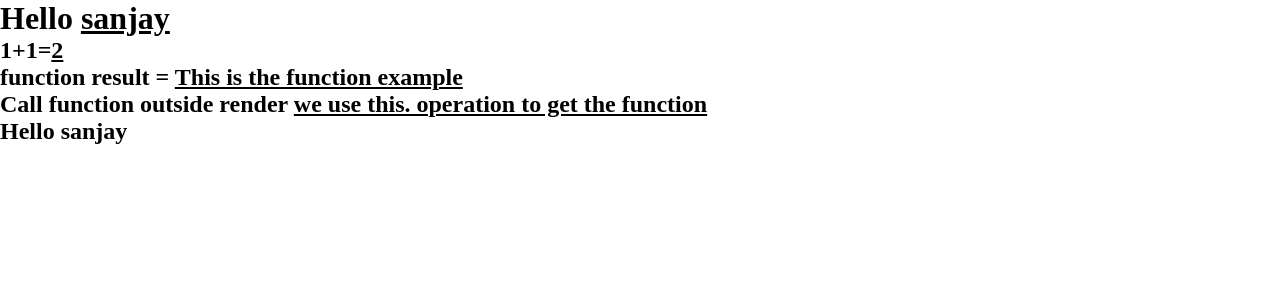
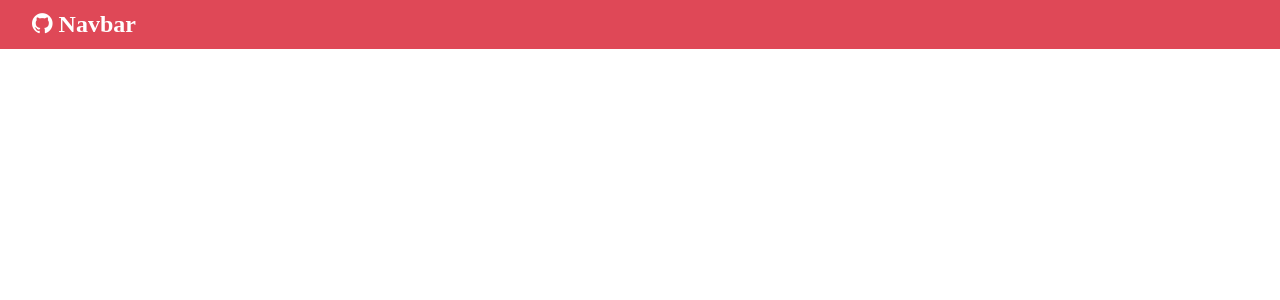
Before and after one commit to Sanjay-RD/Github-Finder, a React (Create React App) app: page / in a window 1280 px wide. Shown: the top 300 px of the page. Built offline with nearby package versions, Linux system fonts and the light colour scheme.

Commit message:
Components,Props and PropTypes

```diff
--- a/public/index.html
+++ b/public/index.html
@@ -11,6 +11,14 @@
     />
     <link rel="apple-touch-icon" href="%PUBLIC_URL%/logo192.png" />
     <link rel="manifest" href="%PUBLIC_URL%/manifest.json" />
+    <!-- font awesome CDN -->
+    <link
+      rel="stylesheet"
+      href="https://stackpath.bootstrapcdn.com/font-awesome/4.7.0/css/font-awesome.min.css"
+      integrity="sha384-wvfXpqpZZVQGK6TAh5PVlGOfQNHSoD2xbE+QkPxCAFlNEevoEH3Sl0sibVcOQVnN"
+      crossorigin="anonymous"
+    />
+    <!-- +++++++++ -->
     <title>Github Finder</title>
   </head>
   <body>
--- a/src/App.css
+++ b/src/App.css
@@ -1,5 +1,31 @@
+@import url("https://fonts.googleapis.com/css?family=Roboto");
+
+/* GLOBAL STYLES */
+:root {
+  --primary-color: #dc3545;
+}
+
 * {
   box-sizing: border-box;
   margin: 0;
   padding: 0;
 }
+
+/* Navbar */
+.navbar {
+  display: flex;
+  justify-content: space-between;
+  align-items: center;
+  padding: 0.7rem 2rem;
+  z-index: 1;
+  width: 100%;
+  opacity: 0.9;
+  margin-bottom: 1rem;
+}
+
+/* ++++ */
+
+.bg-primary {
+  background: var(--primary-color);
+  color: #fff;
+}
--- a/src/App.js
+++ b/src/App.js
@@ -1,42 +1,13 @@
 import React, { Component } from "react";
 import "./App.css";
+import Navbar from "./components/layout/Navbar";
 
 class App extends Component {
-  // we can use any js operation within between render and return
-  demo1 = () => "we use this. operation to get the function";
   render() {
-    let name = "sanjay";
-    const demo = () => "This is the function example";
-    const loading = false;
-    const showName = true;
-    // we can use if statement inside render and return
-    if (loading) {
-      return <h1>loading...</h1>;
-    } //we can also use ternary operator incase
     return (
       <div className="App">
-        {/* to call the variable we use {} and pass the variable */}
-        <h1>
-          Hello <u>{name}</u>
-        </h1>
-        {/* we can also use any operation between double curly bracket ie{} */}
-        <h2>
-          1+1=<u>{1 + 1}</u>
-        </h2>
-        {/* using function */}
-        <h2>
-          function result = <u>{demo()}</u>
-        </h2>
-        {/* if we want to call function outside of render than we use this. ->functionname */}
-        <h2>
-          Call function outside render <u>{this.demo1()}</u>
-        </h2>
-        {/* using ternary operator */}
-        {loading ? (
-          <h1>Loading...</h1>
-        ) : (
-          <h2>Hello {showName ? name : null}</h2>
-        )}
+        {/* passing props in navbar */}
+        <Navbar title="Navbar" icon="fa fa-github" />
       </div>
     );
   }
--- /dev/null
+++ b/src/components/layout/Navbar.js
@@ -0,0 +1,28 @@
+import React, { Component } from "react";
+import PropTypes from "prop-types";
+
+class Navbar extends Component {
+  // passing default props
+  static defaultProps = {
+    title: "Navbar",
+    icon: "fa fa-github",
+  };
+
+  // declering props types
+  static propTypes = {
+    title: PropTypes.string.isRequired,
+    icon: PropTypes.string.isRequired,
+  };
+
+  render() {
+    return (
+      <nav className="navbar bg-primary">
+        <h1>
+          <i class={this.props.icon} aria-hidden="true"></i> {this.props.title}
+        </h1>
+      </nav>
+    );
+  }
+}
+
+export default Navbar;
```
Also changed, not shown: 1 other file (tests, documents, lock files or other folders).
